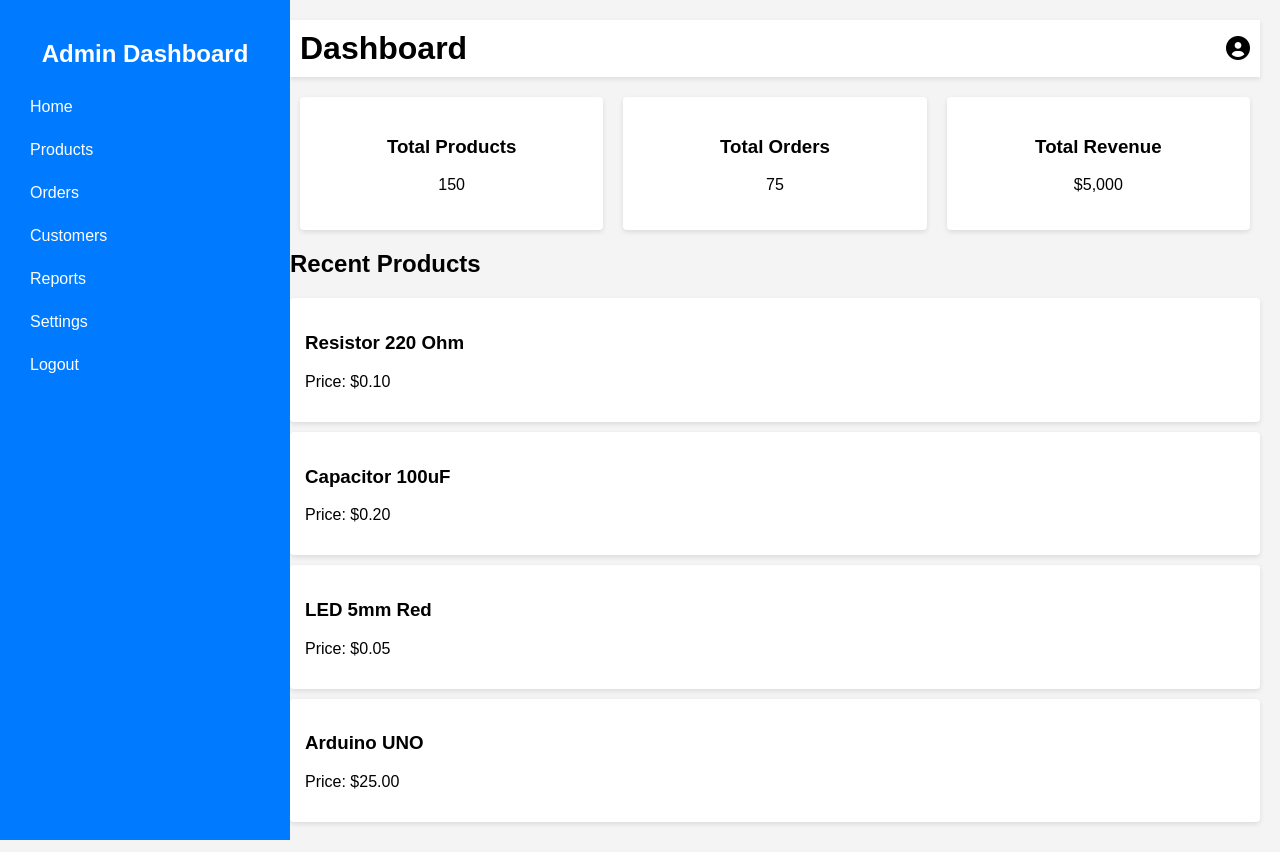
After one commit to shital-chavan-11/BUAS-new-working-, a Django app: page /dashboard/ in a window 1280 px wide. The commit adds this page. Run offline with Django 5.2, Linux system fonts and the light colour scheme; a user stored in the database is signed in.

Commit message:
added dashboard template

```diff
--- a/app/urls.py
+++ b/app/urls.py
@@ -1,6 +1,6 @@
 
 from django.urls import path
-from .views import register_view, index_view, logout_view,login_view,verify_otp_view,resend_otp_view
+from .views import register_view, index_view, logout_view,login_view,verify_otp_view,resend_otp_view ,dashboard_view
 from django.contrib.auth import views as auth_views
 
 urlpatterns = [
@@ -10,4 +10,5 @@ urlpatterns = [
     path('logout/', logout_view, name='logout'),
     path('verify-otp/<int:user_id>/', verify_otp_view, name='verify_otp'),
     path('resend-otp/<int:user_id>/', resend_otp_view, name='resend_otp'),
+    path('dashboard/', dashboard_view, name='dashboard'),
 ]
--- a/app/views.py
+++ b/app/views.py
@@ -192,3 +192,6 @@ def logout_view(request):
 @login_required
 def index_view(request):
     return render(request, 'index.html')  # Render the dashboard template
+@login_required
+def dashboard_view(request):
+    return render(request, 'dashboard.html')  # Render the dashboard template
--- /dev/null
+++ b/templates/dashboard.html
@@ -0,0 +1,138 @@
+<!DOCTYPE html>
+<html lang="en">
+<head>
+    <meta charset="UTF-8">
+    <meta name="viewport" content="width=device-width, initial-scale=1.0">
+    <title>Dashboard - Electronics Components</title>
+    <link rel="stylesheet" href="https://cdnjs.cloudflare.com/ajax/libs/font-awesome/6.0.0-beta3/css/all.min.css">
+    <style>
+        body {
+            font-family: Arial, sans-serif;
+            margin: 0;
+            padding: 0;
+            background-color: #f4f4f4;
+        }
+        .sidebar {
+            width: 250px;
+            background-color: #007bff;
+            color: white;
+            position: fixed;
+            height: 100%;
+            padding: 20px;
+        }
+        .sidebar h2 {
+            text-align: center;
+            margin-bottom: 20px;
+        }
+        .sidebar a {
+            display: block;
+            color: white;
+            padding: 10px;
+            text-decoration: none;
+            margin: 5px 0;
+            border-radius: 4px;
+            transition: background 0.3s;
+        }
+        .sidebar a:hover {
+            background-color: #0056b3;
+        }
+        .content {
+            margin-left: 270px; /* Sidebar width + margin */
+            padding: 20px;
+        }
+        .header {
+            display: flex;
+            justify-content: space-between;
+            align-items: center;
+            padding: 10px;
+            background-color: #fff;
+            box-shadow: 0 2px 5px rgba(0, 0, 0, 0.1);
+        }
+        .header h1 {
+            margin: 0;
+        }
+        .stats {
+            display: flex;
+            justify-content: space-between;
+            margin: 20px 0;
+        }
+        .stat-box {
+            flex: 1;
+            margin: 0 10px;
+            background-color: #fff;
+            padding: 20px;
+            border-radius: 4px;
+            box-shadow: 0 2px 5px rgba(0, 0, 0, 0.1);
+            text-align: center;
+        }
+        .products {
+            margin-top: 20px;
+        }
+        .product {
+            background-color: #fff;
+            padding: 15px;
+            margin: 10px 0;
+            border-radius: 4px;
+            box-shadow: 0 2px 5px rgba(0, 0, 0, 0.1);
+        }
+    </style>
+</head>
+<body>
+
+<div class="sidebar">
+    <h2>Admin Dashboard</h2>
+    <a href="{% url 'index' %}">Home</a>
+    <a href="#">Products</a>
+    <a href="#">Orders</a>
+    <a href="#">Customers</a>
+    <a href="#">Reports</a>
+    <a href="#">Settings</a>
+    <a href="{% url 'logout' %}">Logout</a>
+</div>
+
+<div class="content">
+    <div class="header">
+        <h1>Dashboard</h1>
+        <div>
+            <i class="fas fa-user-circle" style="font-size: 24px;"></i>
+        </div>
+    </div>
+
+    <div class="stats">
+        <div class="stat-box">
+            <h3>Total Products</h3>
+            <p>150</p>
+        </div>
+        <div class="stat-box">
+            <h3>Total Orders</h3>
+            <p>75</p>
+        </div>
+        <div class="stat-box">
+            <h3>Total Revenue</h3>
+            <p>$5,000</p>
+        </div>
+    </div>
+
+    <div class="products">
+        <h2>Recent Products</h2>
+        <div class="product">
+            <h3>Resistor 220 Ohm</h3>
+            <p>Price: $0.10</p>
+        </div>
+        <div class="product">
+            <h3>Capacitor 100uF</h3>
+            <p>Price: $0.20</p>
+        </div>
+        <div class="product">
+            <h3>LED 5mm Red</h3>
+            <p>Price: $0.05</p>
+        </div>
+        <div class="product">
+            <h3>Arduino UNO</h3>
+            <p>Price: $25.00</p>
+        </div>
+    </div>
+</div>
+
+</body>
+</html>
```
Also changed, not shown: templates/index.html (+15 -1 lines), db.sqlite3.
